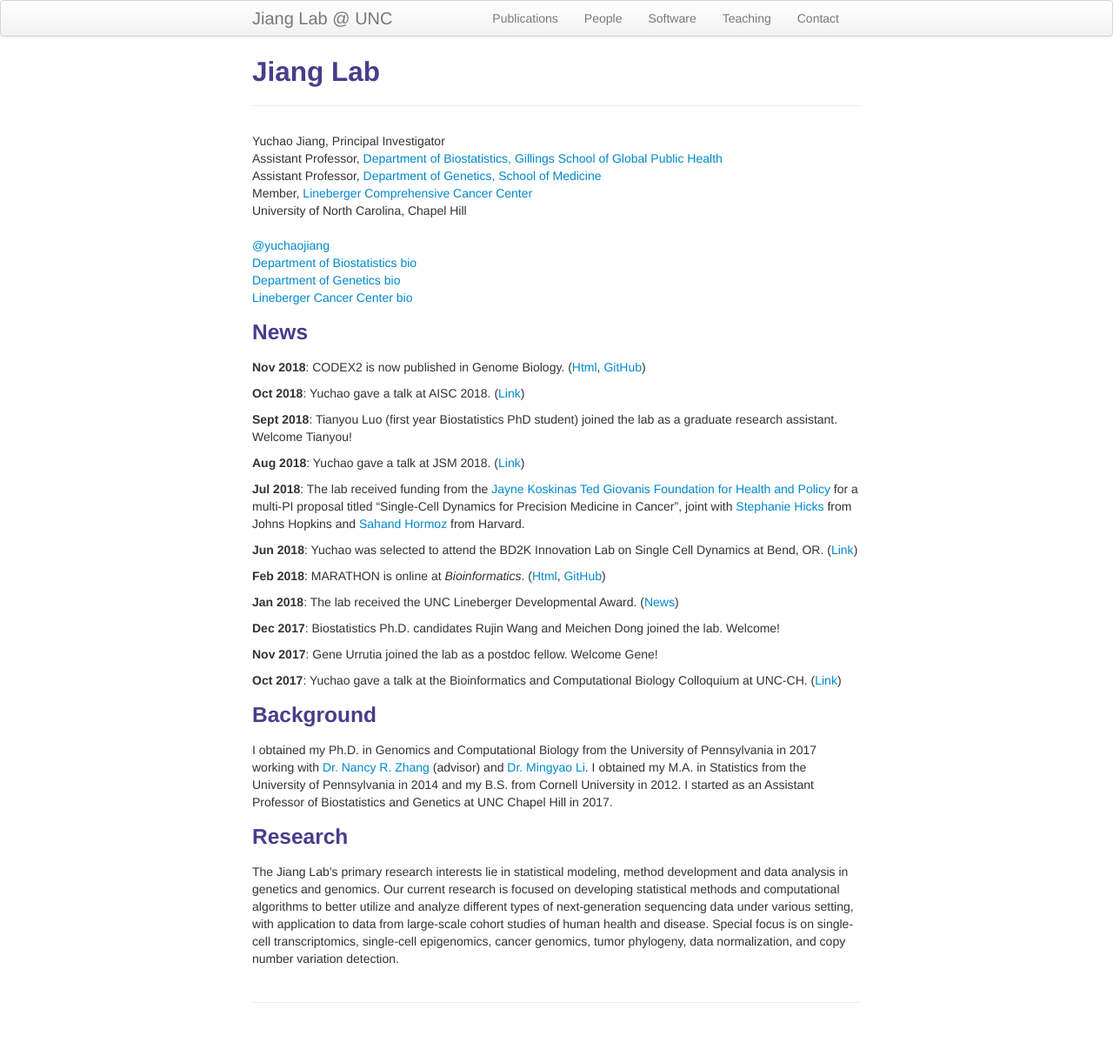
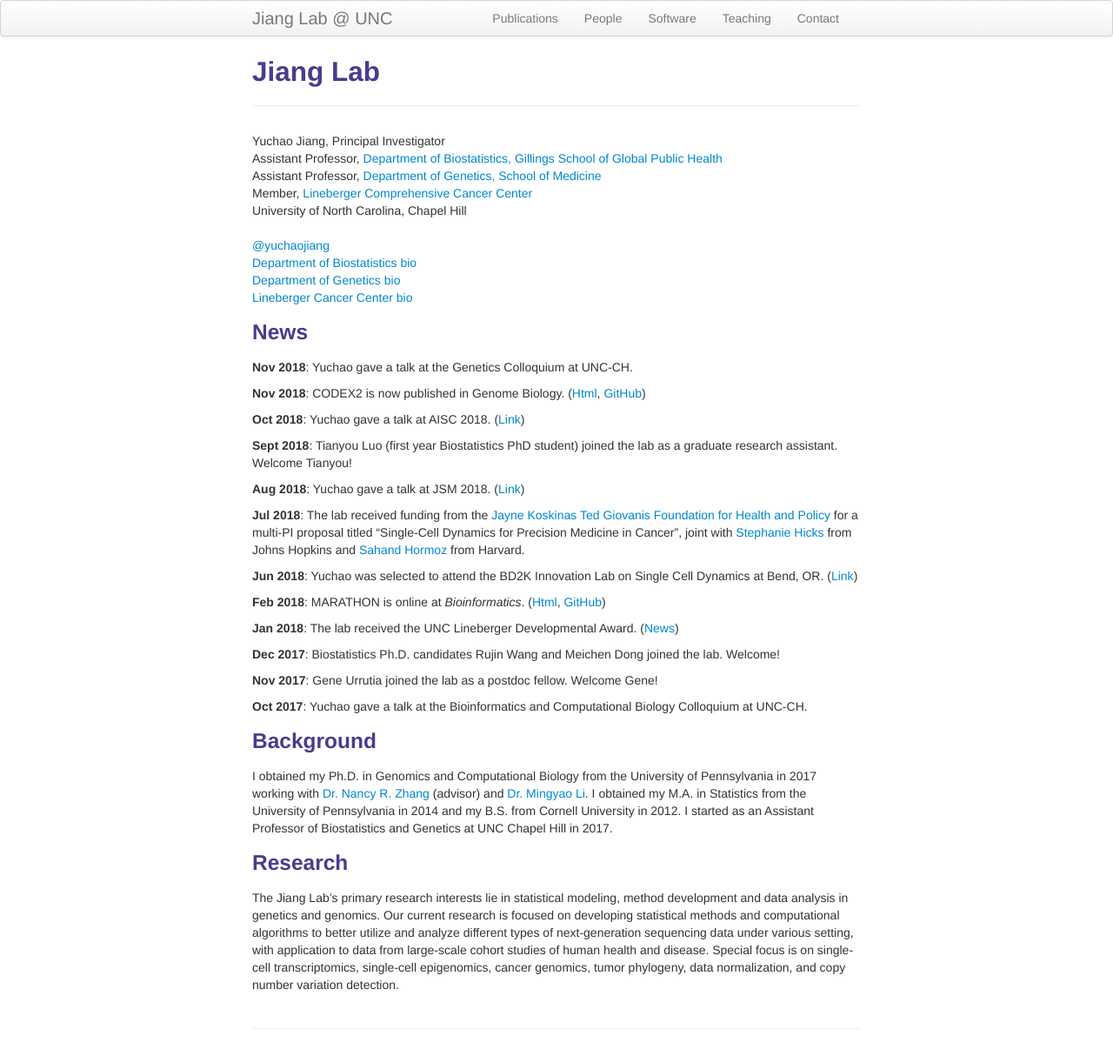
Before and after one commit to yuchaojiang/yuchaojiang.github.io, a Jekyll site: the page built from index.md, in a window 1280 px wide. Shown: the whole page at 87% size. Built offline with Jekyll 4.4.1, drawn with Linux system fonts in a browser that asks for light colours; before the commit the page ends 1184 px from its top, so only the background shows below that.

Commit message:
Update index.md

```diff
--- a/index.md
+++ b/index.md
@@ -25,6 +25,8 @@ description: I am an Assistant Professor in the Department of Biostatistics and
 </div>
 
 ### News
+**Nov 2018**: Yuchao gave a talk at the Genetics Colloquium at UNC-CH.
+
 **Nov 2018**: CODEX2 is now published in Genome Biology. ([Html](https://genomebiology.biomedcentral.com/articles/10.1186/s13059-018-1578-y), [GitHub](https://github.com/yuchaojiang/CODEX2))
 
 **Oct 2018**: Yuchao gave a talk at AISC 2018. ([Link](https://www.uncg.edu/mat/aisc/2018/index.html))
@@ -45,7 +47,7 @@ description: I am an Assistant Professor in the Department of Biostatistics and
 
 **Nov 2017**: Gene Urrutia joined the lab as a postdoc fellow. Welcome Gene!
 
-**Oct 2017**: Yuchao gave a talk at the Bioinformatics and Computational Biology Colloquium at UNC-CH. ([Link](https://www.med.unc.edu/genetics/events/bcb-colloquium/monday-bcb-colloquium-yuchao-jiang))
+**Oct 2017**: Yuchao gave a talk at the Bioinformatics and Computational Biology Colloquium at UNC-CH.
 
 
 ###  Background
```
